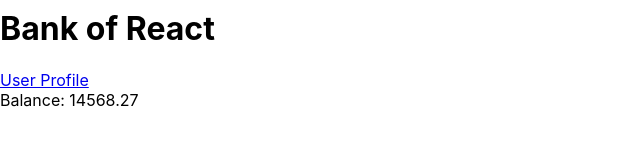
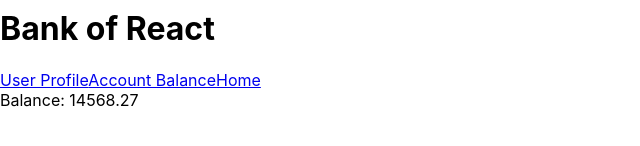
Before and after one commit to GabErves/Assignment-8, a React (Create React App) app in the folder day-9/: page / in a window 1280 px wide. Shown: the part 316-462 px from the top of the page, without its empty margins (0-640 px from the left). Built offline with nearby package versions, Linux system fonts and the light colour scheme.

Commit message:
Updates to some of the links

```diff
--- a/day-9/src/App.js
+++ b/day-9/src/App.js
@@ -34,6 +34,7 @@ class App extends Component {
 
 
 
+
     return (
       <BrowserRouter>
         <Routes>
--- a/day-9/src/components/Home.js
+++ b/day-9/src/components/Home.js
@@ -12,6 +12,12 @@ import {Link} from 'react-router-dom';
 
               <Link to="/userProfile">User Profile</Link>
 
+
+              <Link to="/accountBalance">Account Balance</Link>
+
+              <Link to="/home">Home</Link>
+
+
               <AccountBalance accountBalance={this.props.accountBalance}/>
 
 
--- a/day-9/src/components/UserProfile.js
+++ b/day-9/src/components/UserProfile.js
@@ -1,6 +1,7 @@
 // src/components/UserProfile.js
 
 import React, {Component} from 'react';
+import AccountBalance from './AccountBalance';
 
 class UserProfile extends Component {
   render() {
@@ -10,6 +11,8 @@ class UserProfile extends Component {
 
           <div>Username: {this.props.userName}</div>
           <div>Member Since: {this.props.memberSince}</div>
+          <div>Account Balance: {this.props.accountBalance}</div>
+
         </div>
     );
   }
```
